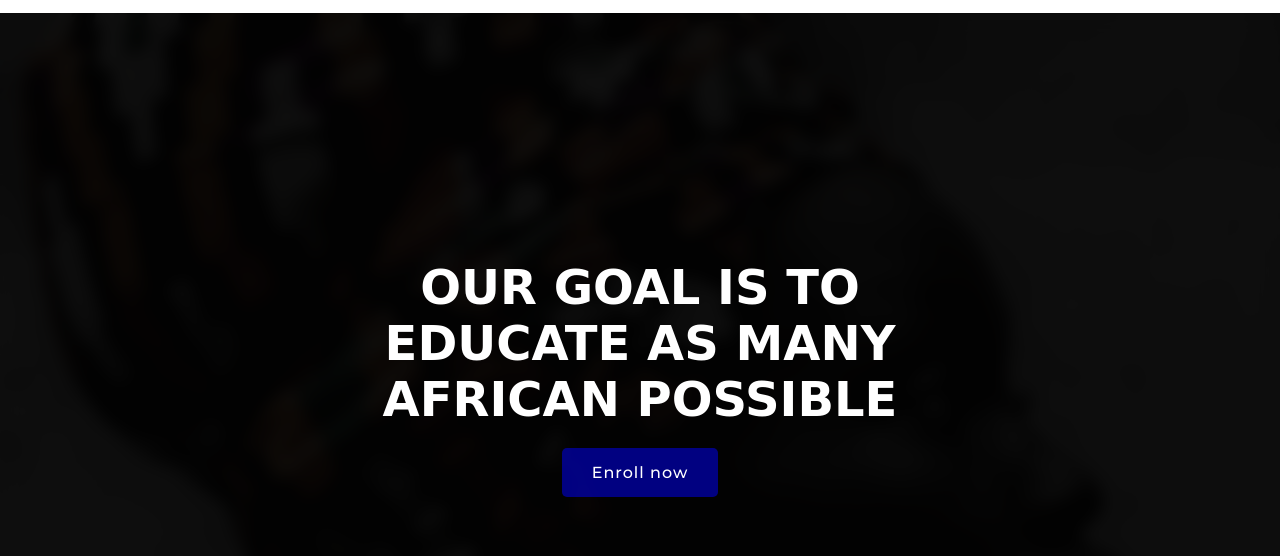
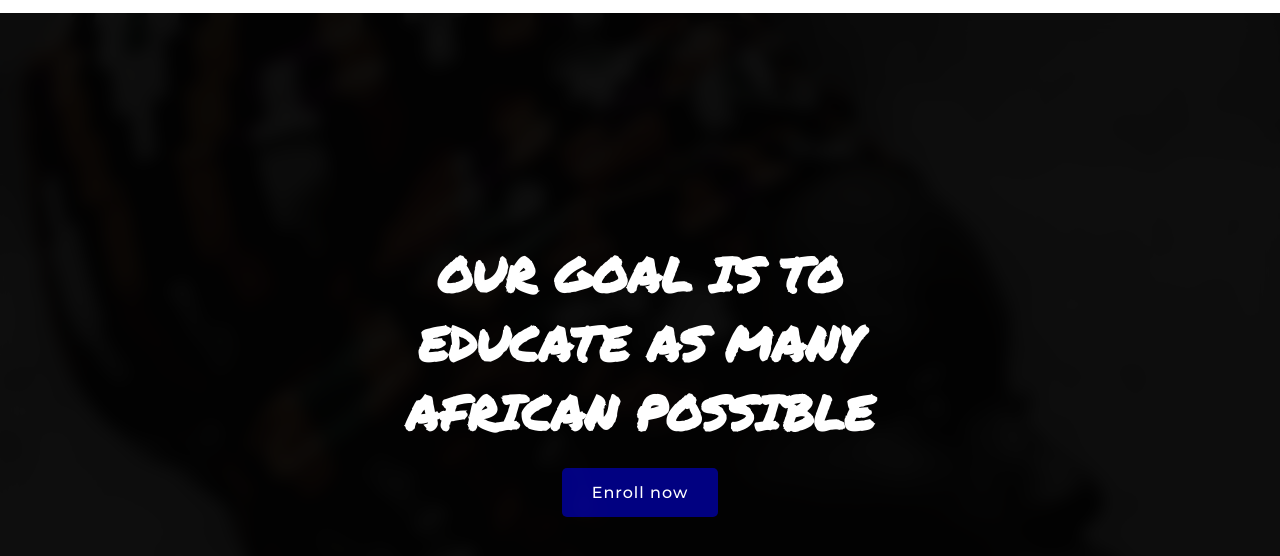
Before and after one commit to wegiveyoubrand/appheartacademy, a plain HTML site: page index.html in a window 1280 px wide. Shown: the part 56-612 px from the top of the page. Drawn offline with Linux system fonts and the light colour scheme.

Commit message:
Update main.css

```diff
--- a/main.css
+++ b/main.css
@@ -214,7 +214,7 @@ input {
   background: rgba(3, 3, 3, 0.95);
   position: absolute;
   backdrop-filter: blur(8px);
-  font-family: cursive;
+  font-family: "Permanent Marker";
   color: #fff;
   display: flex;
   flex-direction: column;
```
